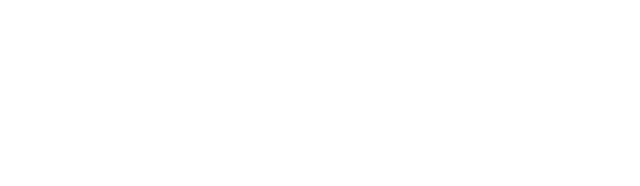
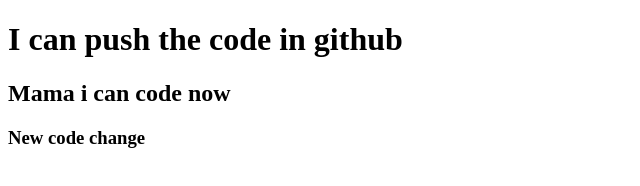
Before and after one commit to sazzadhossainapple/my-repo, a plain HTML site: page index.html in a window 1280 px wide. Shown: the whole page, without its empty margins (0-640 px from the left). Drawn offline with Linux system fonts and the light colour scheme.

Commit message:
my updated commit

```diff
--- a/index.html
+++ b/index.html
@@ -7,6 +7,8 @@
     <title>My First Github Repository</title>
 </head>
 <body>
-
+   <h1>I can push the code in github</h1>
+   <h2>Mama i can code now</h2>
+   <h3>New code change</h3>
 </body>
 </html>
```
